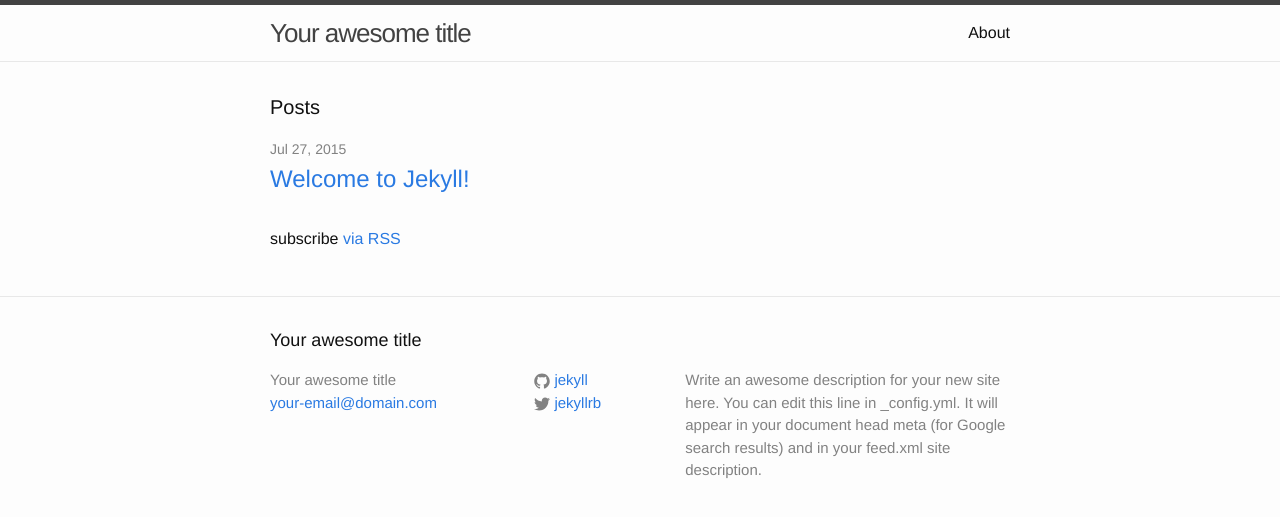
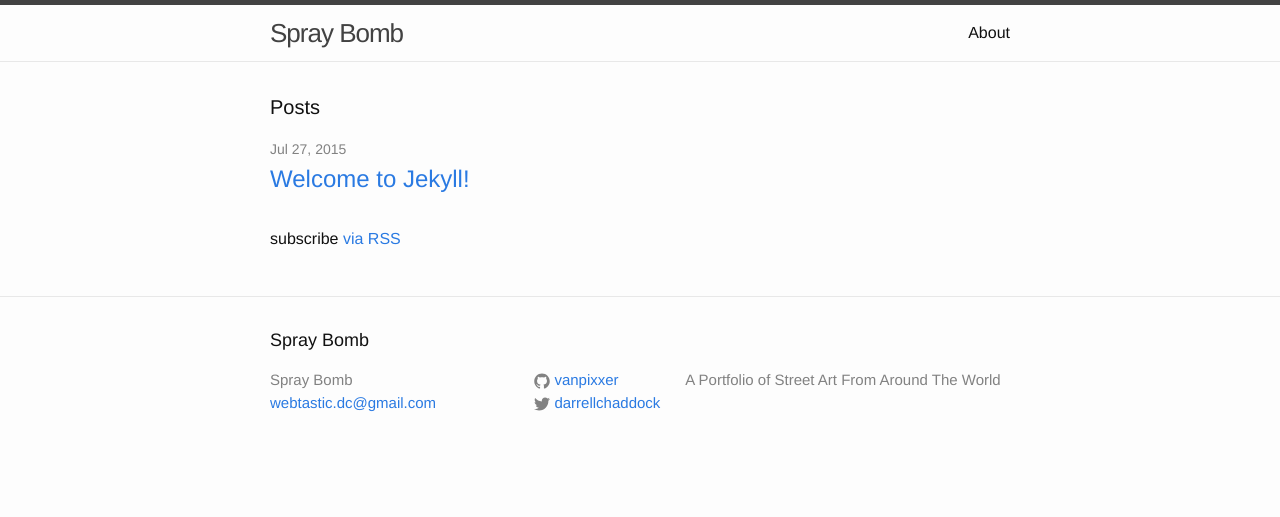
Before and after one commit to vanpixxer/street-art, a Jekyll site: the page built from index.html, in a window 1280 px wide. Shown: the top 517 px of the page. Built offline with Jekyll 4.4.1, drawn with Linux system fonts in a browser that asks for light colours.

Commit message:
Modified the config.yml file

```diff
--- a/_config.yml
+++ b/_config.yml
@@ -1,14 +1,13 @@
 # Site settings
-title: Your awesome title
-email: your-email@domain.com
+title: Spray Bomb
+email: webtastic.dc@gmail.com
 description: > # this means to ignore newlines until "baseurl:"
-  Write an awesome description for your new site here. You can edit this
-  line in _config.yml. It will appear in your document head meta (for
-  Google search results) and in your feed.xml site description.
+  A Portfolio of Street Art From Around The World
 baseurl: "" # the subpath of your site, e.g. /blog/
-url: "http://yourdomain.com" # the base hostname & protocol for your site
-twitter_username: jekyllrb
-github_username:  jekyll
+url: "http://spray-bomb.com" # the base hostname & protocol for your site
+twitter_username: darrellchaddock
+github_username:  vanpixxer
+behance_username: Vanpixxer
 
 # Build settings
 markdown: kramdown
```
